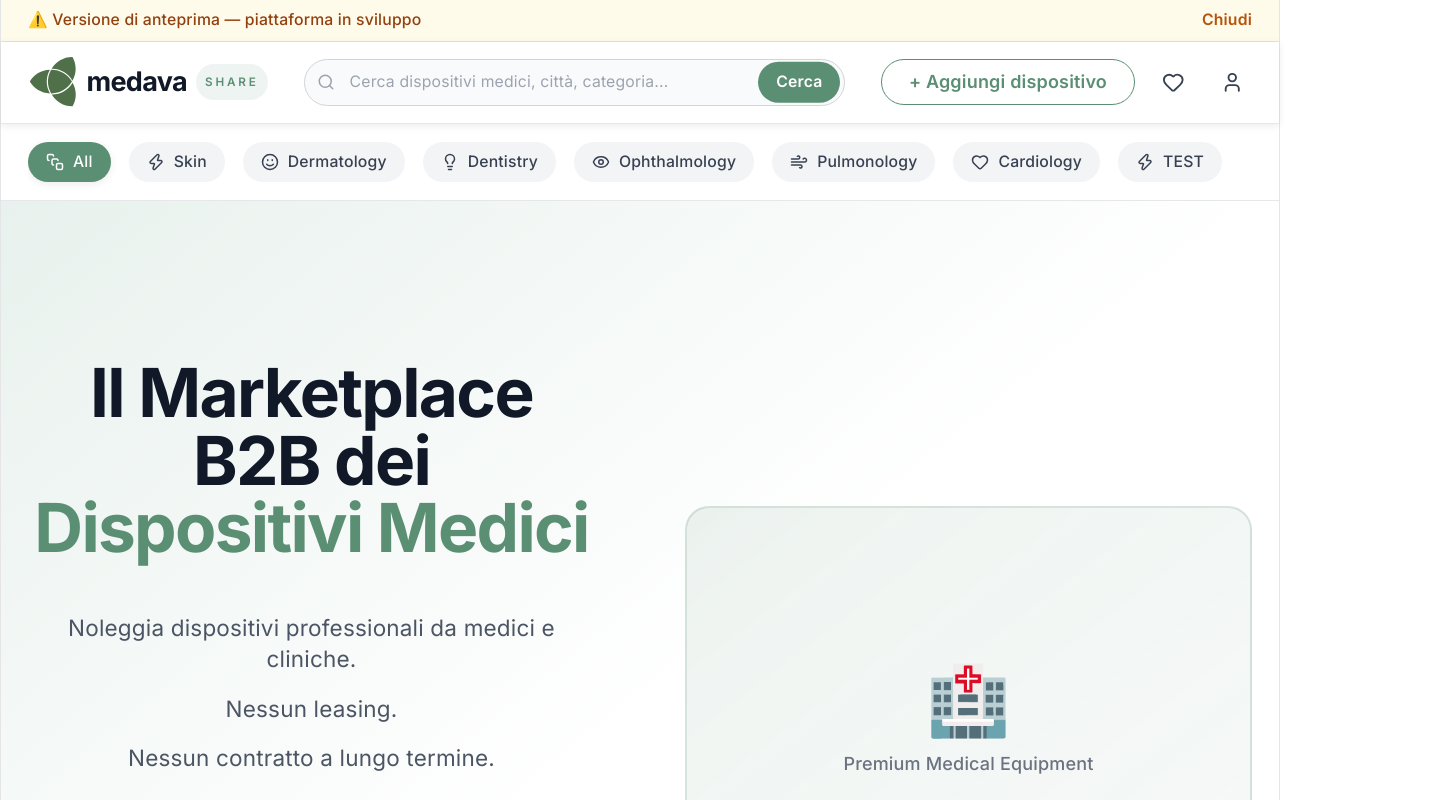
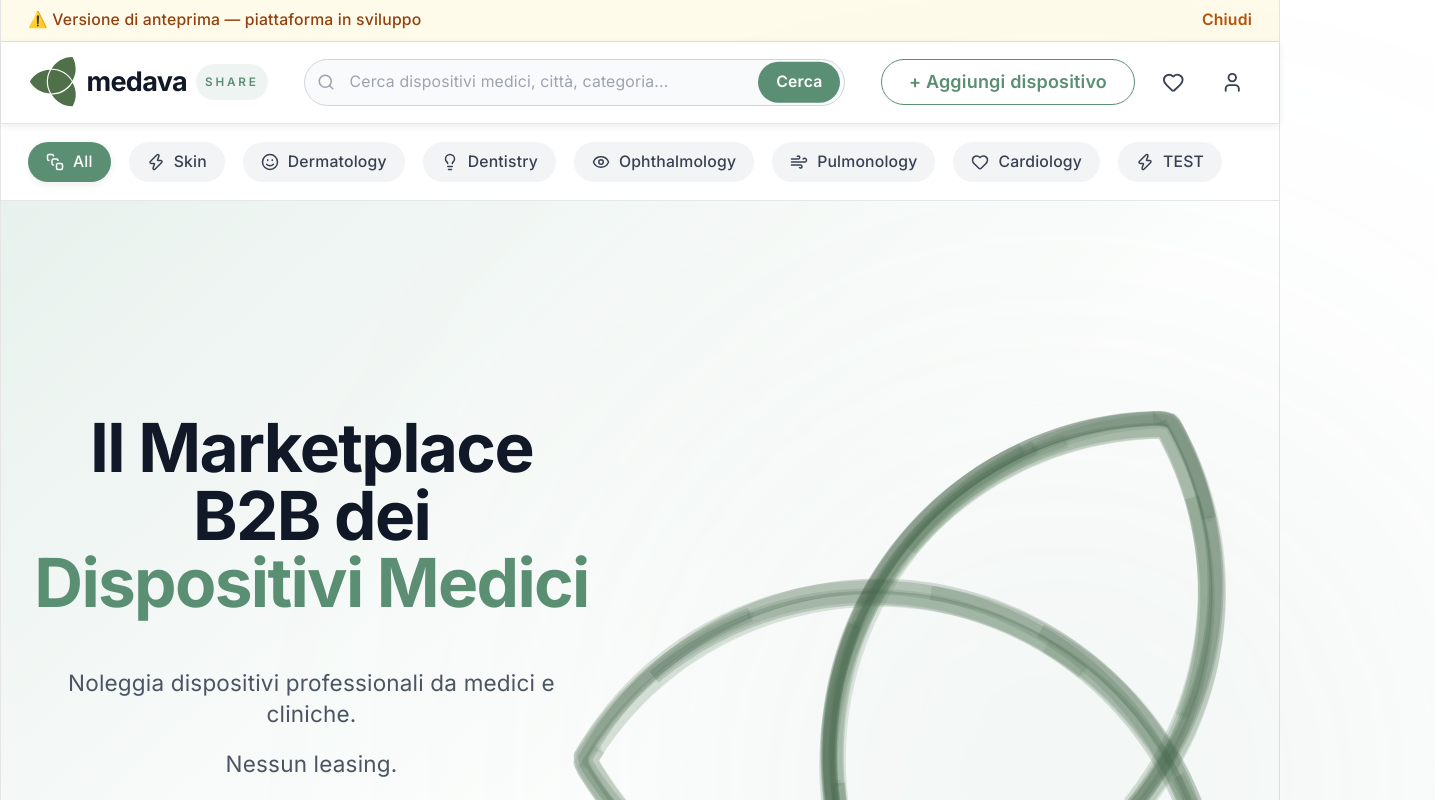
Before and after one commit to mrfranz886/medava-web, a React (Vite) app: page /share in a window 1280 px wide. Shown: the top 800 px of the page, 1435 px wide, since content can reach past the window. Built offline with nearby package versions, Linux system fonts and the light colour scheme.

Commit message:
updated hero with animated logo

```diff
--- a/package.json
+++ b/package.json
@@ -13,6 +13,7 @@
     "deploy": "gh-pages -d dist"
   },
   "dependencies": {
+    "framer-motion": "^12.40.0",
     "react": "^19.2.6",
     "react-day-picker": "^10.0.1",
     "react-dom": "^19.2.6",
--- a/src/components/HeroSection.jsx
+++ b/src/components/HeroSection.jsx
@@ -1,8 +1,11 @@
+import MedavaHeroLogo from "../components/MedavaHeroLogo";
+
 export default function HeroSection() {
   return (
     <div className="bg-gradient-to-br from-brand-light via-white to-white py-16 md:py-24 lg:py-28">
       <div className="max-w-7xl mx-auto px-4 md:px-6">
         <div className="grid grid-cols-1 lg:grid-cols-2 gap-12 lg:gap-20 items-center">
+
           {/* Left Content */}
           <div className="space-y-6 lg:space-y-8">
             <div className="space-y-4 text-center flex flex-col items-center">
@@ -10,12 +13,15 @@ export default function HeroSection() {
                 Il Marketplace B2B dei{" "}
                 <span className="text-brand-green">Dispositivi Medici</span>
               </h1>
+
               <p className="text-lg md:text-xl text-gray-600 leading-relaxed max-w-lg">
                 Noleggia dispositivi professionali da medici e cliniche.
               </p>
+
               <p className="text-lg md:text-xl text-gray-600 leading-relaxed max-w-lg">
                 Nessun leasing.
               </p>
+
               <p className="text-lg md:text-xl text-gray-600 leading-relaxed max-w-lg">
                 Nessun contratto a lungo termine.
               </p>
@@ -44,21 +50,26 @@ export default function HeroSection() {
               <button className="px-8 py-3 bg-brand-green text-white font-semibold rounded-full hover:shadow-soft-lg transition-shadow">
                 Tutti i dispositivi
               </button>
+
               <button className="px-8 py-3 border-2 border-brand-green text-brand-green font-semibold rounded-full hover:bg-brand-light transition-colors">
                 Pubblica il tuo dispositivo
               </button>
             </div>
           </div>
 
-          {/* Right Side - Illustration Space */}
-          <div className="hidden lg:block">
-            <div className="bg-gradient-to-br from-brand-green/10 to-brand-green/5 rounded-3xl h-96 flex items-center justify-center border-2 border-brand-green/20">
-              <div className="text-center space-y-4">
-                <div className="text-6xl">🏥</div>
-                <p className="text-gray-500 font-medium">Premium Medical Equipment</p>
-              </div>
+          {/* Right Side - Animated Logo */}
+          <div className="hidden lg:flex items-center justify-start relative overflow-visible">
+
+            {/* BIGGER GLOW */}
+            <div className="absolute w-[750px] h-[750px] rounded-full bg-brand-green/10 blur-[200px]" />
+
+            {/* BIGGER LOGO CONTAINER */}
+            <div className="relative w-[900px] h-[900px] -ml-40">
+              <MedavaHeroLogo />
             </div>
+
           </div>
+
         </div>
       </div>
     </div>
--- /dev/null
+++ b/src/components/MedavaHeroLogo.jsx
@@ -0,0 +1,165 @@
+import { useEffect, useMemo, useRef } from "react";
+
+const paths = [
+  "M49.289,56.93c-15.632,0 -28.244,-12.702 -28.244,-28.347c-0,-15.645 12.682,-28.347 28.314,-28.347",
+  "M49.359,0.236c7.816,13.538 3.17,30.895 -10.379,38.718c-13.549,7.822 -30.89,3.19 -38.706,-10.347",
+  "M0.274,28.583c7.816,-13.537 25.184,-18.169 38.733,-10.347c13.549,7.823 18.168,25.156 10.352,38.694"
+];
+
+const COLORS = [
+  "#3F5F46", // deep sage (primary)
+  "#4F6F56", // muted forest sage
+  "#5F7F66", // balanced mid sage
+  "#2F4A36"  // dark moss green
+];
+
+export default function MedavaHeroLogo() {
+  const pathRef = useRef(null);
+  const particleRefs = useRef([]);
+  const trailRefs = useRef([]);
+
+  const fullPath = useMemo(() => paths.join(" "), []);
+
+  useEffect(() => {
+    const start = () => {
+      const path = pathRef.current;
+      if (!path) return;
+
+      let length;
+
+      try {
+        length = path.getTotalLength();
+      } catch {
+        return;
+      }
+
+      const particles = Array.from({ length: 18 }).map(() => ({
+        t: Math.random(),
+        speed: 0.0014 + Math.random() * 0.0006,
+        phase: Math.random() * Math.PI * 2,
+        trail: [],
+      }));
+
+      const animate = () => {
+        particles.forEach((p, i) => {
+
+          // ⚡ CLEAN LOOP (no reset ever)
+          p.t = (p.t + p.speed) % 1;
+
+          const base = path.getPointAtLength(p.t * length);
+          const ahead = path.getPointAtLength(((p.t + 0.002) % 1) * length);
+
+          const dx = ahead.x - base.x;
+          const dy = ahead.y - base.y;
+          const len = Math.sqrt(dx * dx + dy * dy) || 1;
+
+          const nx = -dy / len;
+          const ny = dx / len;
+
+          const wave = Math.sin(p.t * 10 + p.phase) * 0.6;
+
+          const x = base.x + nx * wave;
+          const y = base.y + ny * wave;
+
+          const particle = particleRefs.current[i];
+          if (particle) {
+            particle.setAttribute("cx", x);
+            particle.setAttribute("cy", y);
+          }
+
+          // 🌊 SEAMLESS TRAIL FIX (bridge wrap jumps)
+          const prev = p.trail[p.trail.length - 1];
+
+          if (prev) {
+            const dx2 = x - prev[0];
+            const dy2 = y - prev[1];
+            const dist = Math.sqrt(dx2 * dx2 + dy2 * dy2);
+
+            // if a wrap jump is detected → interpolate bridge
+            if (dist > 10) {
+              const steps = 5;
+
+              for (let j = 1; j < steps; j++) {
+                p.trail.push([
+                  prev[0] + (dx2 * j) / steps,
+                  prev[1] + (dy2 * j) / steps,
+                ]);
+              }
+            }
+          }
+
+          // push current point
+          p.trail.push([x, y]);
+
+          if (p.trail.length > 260) {
+            p.trail.shift();
+          }
+
+          const d = p.trail
+            .map((pt, idx) =>
+              idx === 0 ? `M${pt[0]},${pt[1]}` : `L${pt[0]},${pt[1]}`
+            )
+            .join(" ");
+
+          const trail = trailRefs.current[i];
+          if (trail) {
+            trail.setAttribute("d", d);
+          }
+        });
+
+        requestAnimationFrame(animate);
+      };
+
+      animate();
+    };
+
+    requestAnimationFrame(start);
+  }, []);
+
+  return (
+    <div className="relative w-full h-full flex items-center justify-center">
+
+      <svg
+        viewBox="-6 -8 62 76"
+        className="w-full h-full block"
+        style={{ overflow: "visible" }}
+        fill="none"
+      >
+
+        {/* base path */}
+        <path
+          ref={pathRef}
+          d={fullPath}
+          stroke="#8BCB7D"
+          strokeWidth="2"
+          opacity="0.08"
+          fill="none"
+        />
+
+        {/* trails */}
+        {Array.from({ length: 18 }).map((_, i) => (
+          <path
+            key={`trail-${i}`}
+            ref={(el) => (trailRefs.current[i] = el)}
+            stroke={COLORS[i % COLORS.length]}
+            strokeWidth="1.2"
+            opacity="0.18"
+            fill="none"
+          />
+        ))}
+
+        {/* particles */}
+        {Array.from({ length: 18 }).map((_, i) => (
+          <circle
+            key={`particle-${i}`}
+            ref={(el) => (particleRefs.current[i] = el)}
+            r="0.28"
+            fill={COLORS[i % COLORS.length]}
+            opacity="0.1"
+          />
+        ))}
+
+      </svg>
+    </div>
+  );
+}
```
Also changed, not shown: 1 other file (tests, documents, lock files or other folders).
